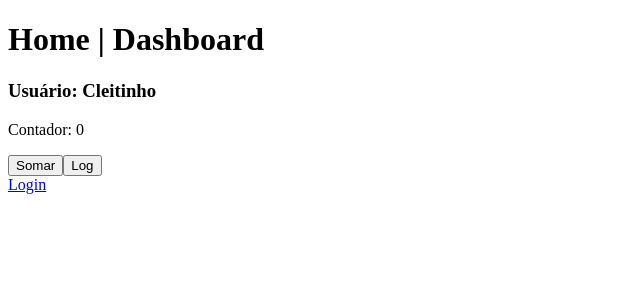
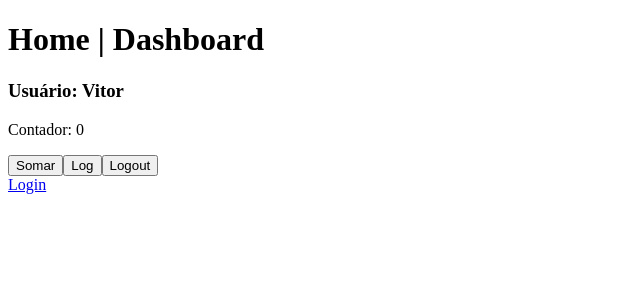
Before and after one commit to ovitorsaf/aulas, a React (Create React App) app: page /pagina-inicial in a window 1280 px wide. Shown: the top 300 px of the page, without its empty margins (0-640 px from the left). Built offline with nearby package versions, Linux system fonts and the light colour scheme.

Commit message:
feat: add customHook and shared function

```diff
--- a/src/app/pages/dashboard/Dashboard.tsx
+++ b/src/app/pages/dashboard/Dashboard.tsx
@@ -1,12 +1,12 @@
-import { useContext, useRef } from 'react';
+import { useRef } from 'react';
 import { Link } from 'react-router-dom';
-import { UsuarioLogadoContext } from '../../shared/contexts';
+import { useUsuarioLogado } from '../../shared/hooks';
 
 export const Dashboard = () => {
 
     const counterRef = useRef({ counter: 0 });
 
-    const {nomeDoUsuario} = useContext(UsuarioLogadoContext);
+    const {nomeDoUsuario, logout} = useUsuarioLogado();
 
     return(
         <div>
@@ -19,6 +19,7 @@
 
             <button onClick={() => counterRef.current.counter++}>Somar</button>
             <button onClick={() => console.log(counterRef.current.counter)}>Log</button>
+            <button onClick={logout}>Logout</button>
             <br/>
             <Link to="/entrar">Login</Link>
 
--- a/src/app/pages/login/Login.tsx
+++ b/src/app/pages/login/Login.tsx
@@ -1,13 +1,13 @@
-import { useCallback, useContext, useEffect, useMemo, useRef, useState } from "react";
+import { useCallback, useEffect, useMemo, useRef, useState } from "react";
 import { useNavigate } from "react-router-dom";
-import { UsuarioLogadoContext } from "../../shared/contexts";
+import { useUsuarioLogado } from "../../shared/hooks";
 
 import { ButtonLogin } from "./components/ButtonLogin";
 import { InputLogin } from "./components/InputLogin";
 
 export const Login = () => {
 
-    const {nomeDoUsuario} = useContext(UsuarioLogadoContext);
+    const {nomeDoUsuario} = useUsuarioLogado();
 
     const navigator = useNavigate();
 
--- a/src/app/shared/contexts/UsuarioLogado.tsx
+++ b/src/app/shared/contexts/UsuarioLogado.tsx
@@ -1,21 +1,24 @@
-import { createContext } from "react";
-
-interface IUsuarioLogadoContextData {
-    nomeDoUsuario: string;
-}
-
-export const UsuarioLogadoContext = createContext<IUsuarioLogadoContextData>({} as IUsuarioLogadoContextData);
+import { createContext, useCallback } from "react";
 
 interface IUsuarioLogadoProviderProps {
     children: React.ReactNode;
 }
 
+interface IUsuarioLogadoContextData {
+    nomeDoUsuario: string;
+    logout: () => void;
+}
+
+export const UsuarioLogadoContext = createContext<IUsuarioLogadoContextData>({} as IUsuarioLogadoContextData);
+
 export const UsuarioLogadoProvider: React.FC<IUsuarioLogadoProviderProps> = ({ children }) => {
 
-    const username = 'Cleitinho';
+    const handleLogout = useCallback(() => {
+        console.log('Logout: executou');
+    }, []);
 
     return(
-        <UsuarioLogadoContext.Provider value={{ nomeDoUsuario: username }}>
+        <UsuarioLogadoContext.Provider value={{ nomeDoUsuario: 'Vitor', logout: handleLogout }}>
             {children}
         </UsuarioLogadoContext.Provider>
     );
--- /dev/null
+++ b/src/app/shared/hooks/UseUsuarioLogado.ts
@@ -0,0 +1,7 @@
+import { useContext } from "react"
+import { UsuarioLogadoContext } from "../contexts"
+
+export const useUsuarioLogado = () => {
+    const context = useContext(UsuarioLogadoContext);
+    return context;
+}
--- a/src/app/shared/hooks/index.ts
+++ b/src/app/shared/hooks/index.ts
@@ -1 +1 @@
-export {};
+export * from './UseUsuarioLogado';
```
